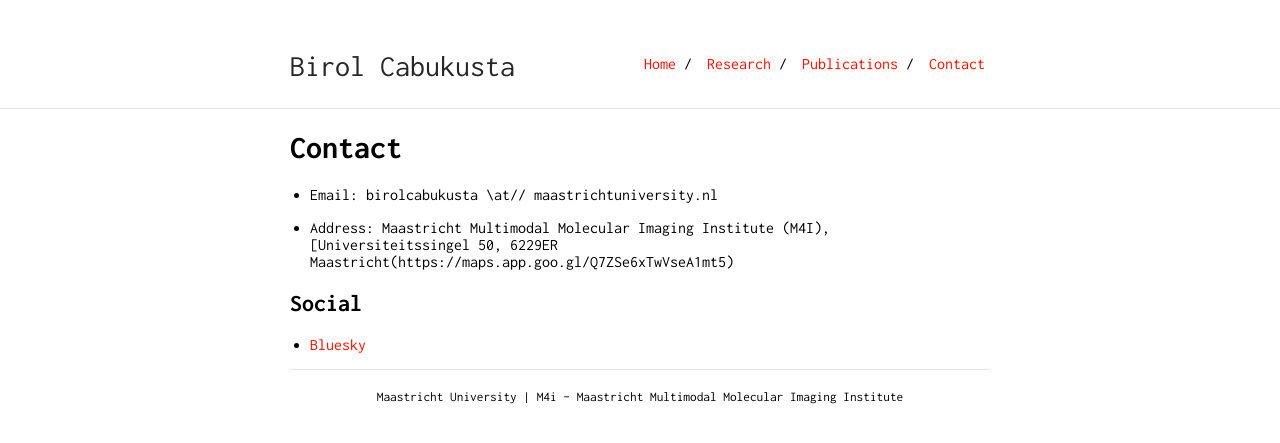
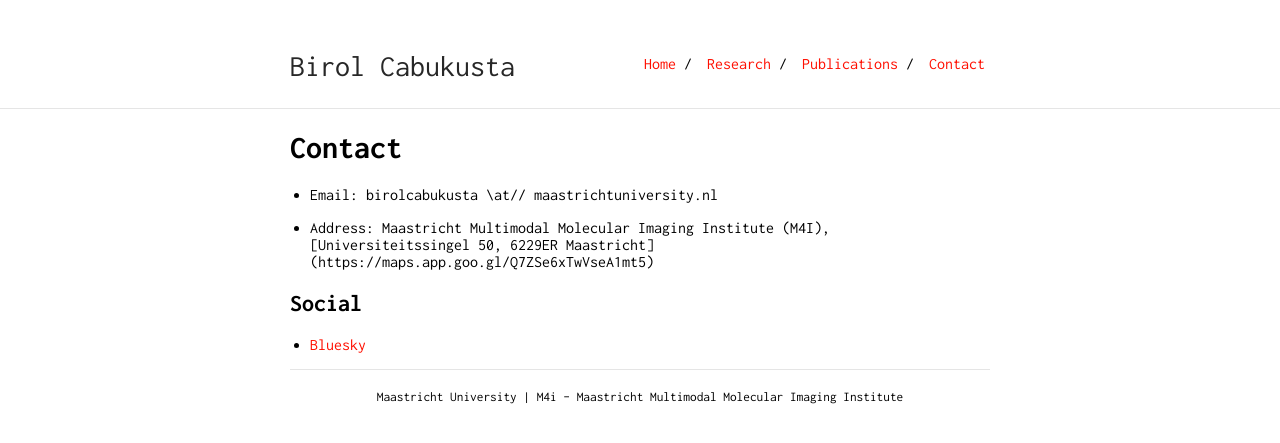
Before and after one commit to birolcabukusta/birolcabukusta.github.io, a Jekyll site: the page built from contact.md, in a window 1280 px wide. Shown: the top 443 px of the page. Built offline with Jekyll 4.4.1, drawn with Linux system fonts in a browser that asks for light colours; our own code applies the rules of GitHub Pages for plain Markdown files.

```diff
--- a/contact.md
+++ b/contact.md
@@ -6,7 +6,7 @@ is_contact: true
 
 * Email: birolcabukusta \\at// maastrichtuniversity.nl
 
-* Address: Maastricht Multimodal Molecular Imaging Institute (M4I), [Universiteitssingel 50, 6229ER Maastricht(https://maps.app.goo.gl/Q7ZSe6xTwVseA1mt5)
+* Address: Maastricht Multimodal Molecular Imaging Institute (M4I), [Universiteitssingel 50, 6229ER Maastricht] (https://maps.app.goo.gl/Q7ZSe6xTwVseA1mt5)
 
 ## Social
 
```
